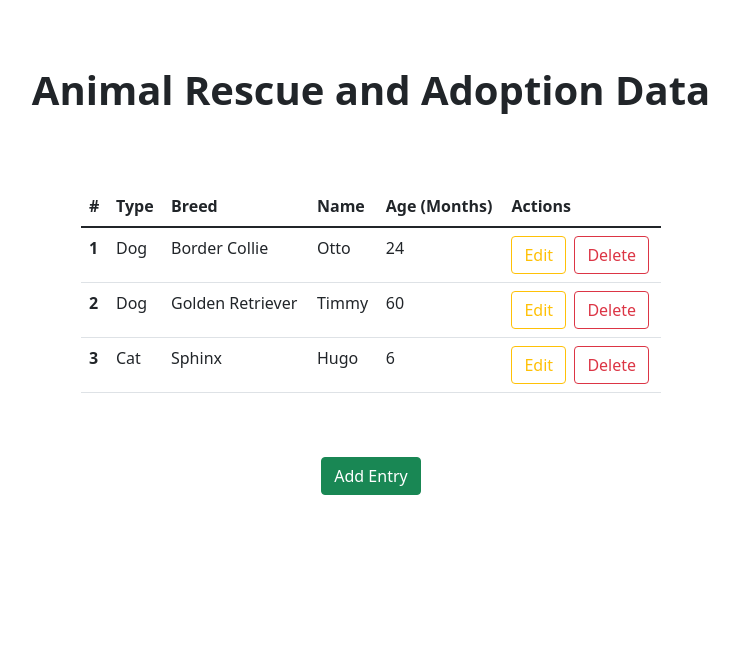
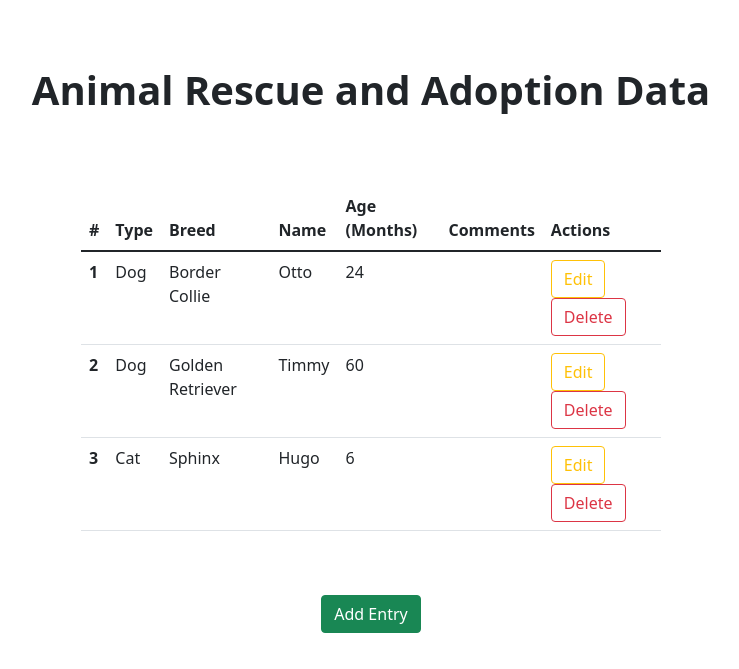
Before and after one commit to Randy1812/PawHaven, a Python web app: template templates/manage animals.html in a window 1280 px wide. Shown: the part 131-800 px from the top of the page, without its empty margins (269-1008 px from the left). Run offline with Jinja, Linux system fonts and the light colour scheme; the template is opened without the code that fills it, so the values that code supplies are empty; some libraries are stand-ins or nearby versions.

Commit message:
Add files via upload

```diff
--- a/templates/manage animals.html
+++ b/templates/manage animals.html
@@ -54,6 +54,7 @@
             <th scope="col">Breed</th>
             <th scope="col">Name</th>
             <th scope="col">Age (Months) </th>
+            <th scope="col">Comments</th>
             <th scope="col">Actions</th>
           </tr>
         </thead>
@@ -64,6 +65,7 @@
             <td>Border Collie</td>
             <td>Otto</td>
             <td>24</td>
+            <td></td>
             <td><button class = "btn btn-outline-warning">Edit</button>&nbsp
             <button class = "btn btn-outline-danger">Delete</button>
             </td>
@@ -74,6 +76,7 @@
             <td>Golden Retriever</td>
             <td>Timmy</td>
             <td>60</td>
+            <td></td>
             <td><button class = "btn btn-outline-warning">Edit</button>&nbsp
               <button class = "btn btn-outline-danger">Delete</button>
             </td>
@@ -84,6 +87,7 @@
             <td>Sphinx</td>
             <td>Hugo</td>
             <td>6</td>
+            <td></td>
             <td><button class = "btn btn-outline-warning">Edit</button>&nbsp
               <button class = "btn btn-outline-danger">Delete</button>
             </td>
```
